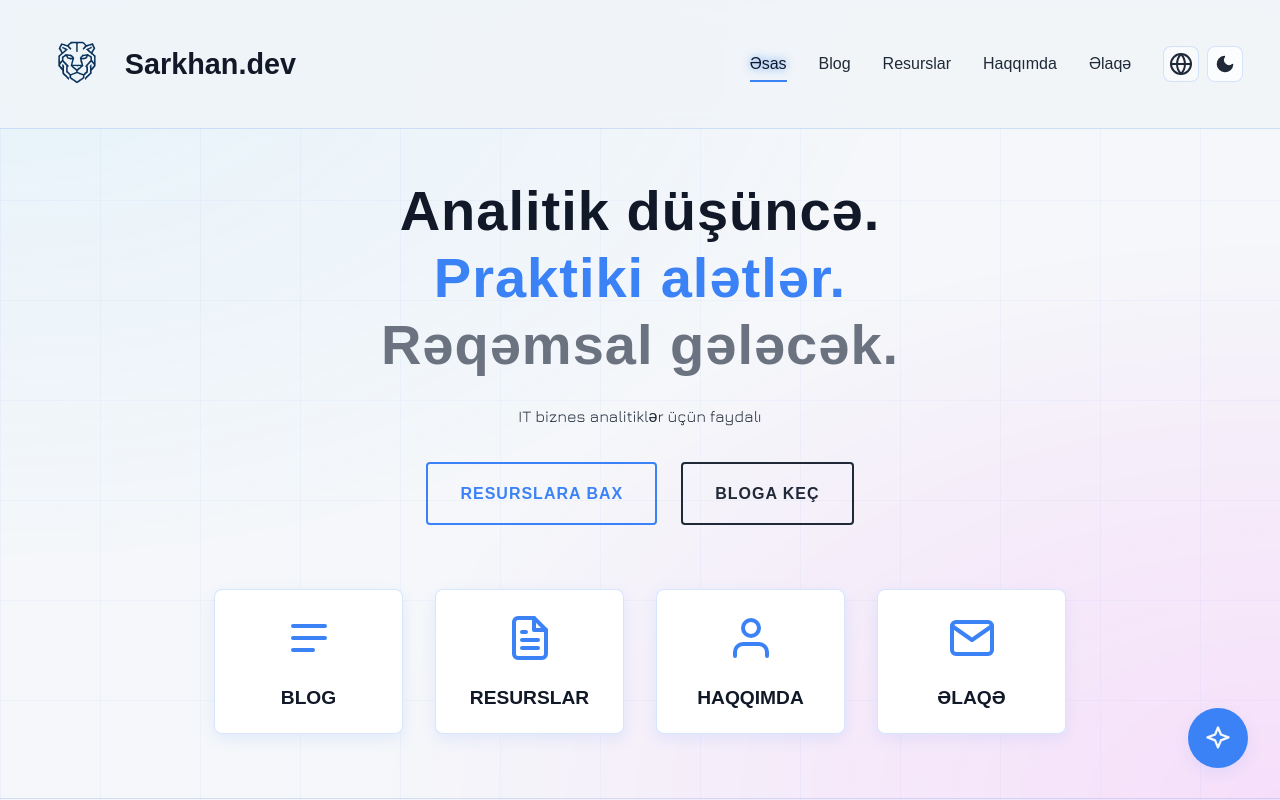
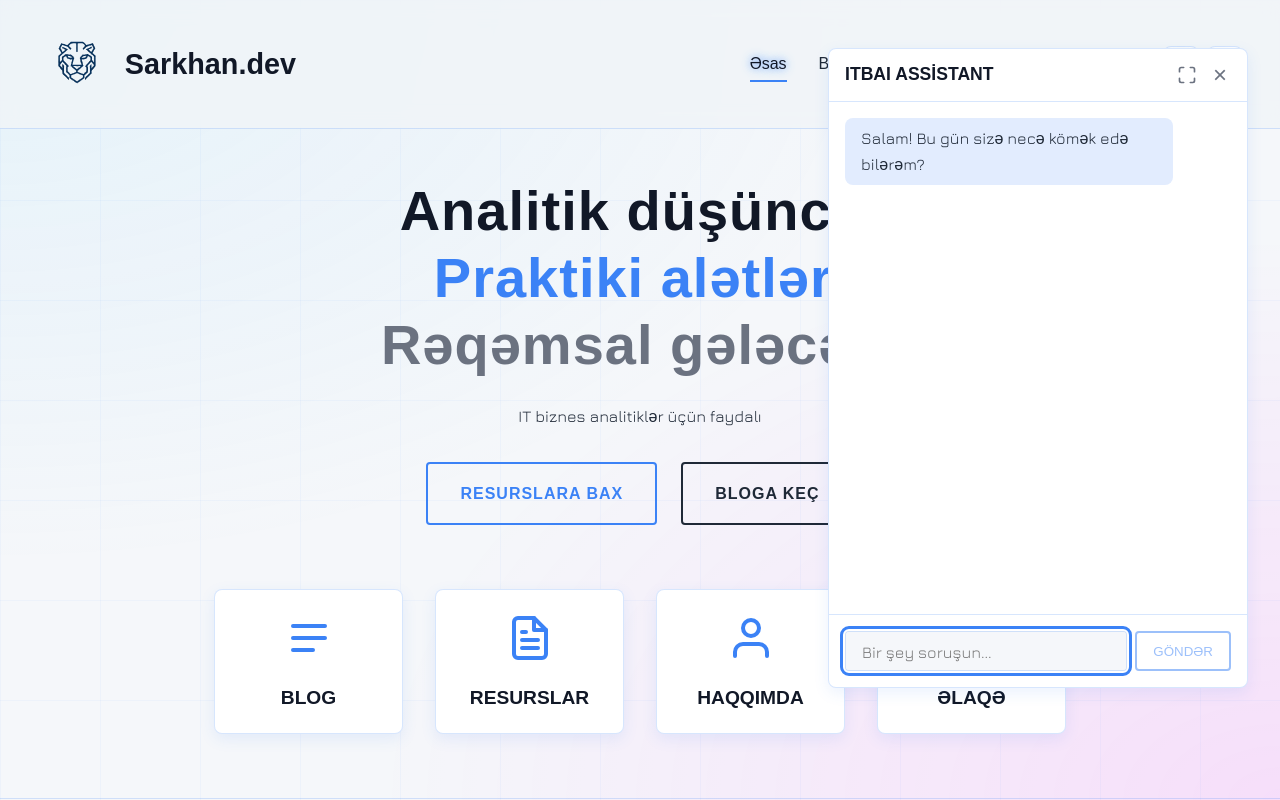
Before and after one commit to Saitosar/sarkhan-dev-nextjs, a Next.js app: page / in a window 1280 px wide. Both pictures are taken after a click on the button 1218 px from the left and 738 px from the top of the page. Shown: the top 800 px of the page. Built offline with nearby package versions, Linux system fonts and the light colour scheme; no server answers; a web font is replaced by a local one.

Commit message:
bug-fixes

```diff
--- a/components/AiAssistant.js
+++ b/components/AiAssistant.js
@@ -3,77 +3,80 @@ import Icon from './Icon';
 
 const AiAssistant = ({ t }) => {
   const [isOpen, setIsOpen] = useState(false);
-  const [isExpanded, setIsExpanded] = useState(false); // Новое состояние для режима окна
+  const [isExpanded, setIsExpanded] = useState(false);
   const [messages, setMessages] = useState([]);
   const [userInput, setUserInput] = useState('');
   const [isLoading, setIsLoading] = useState(false);
   const chatBodyRef = useRef(null);
   const textareaRef = useRef(null);
 
-  // Автоматическое расширение окна после 3 сообщений
+  // --- УЛУЧШЕННАЯ ЛОГИКА ЭФФЕКТОВ ---
+
+  // Эффект, который срабатывает только при открытии/закрытии чата
   useEffect(() => {
-    if (messages.length > 3 && !isExpanded) {
-      setIsExpanded(true);
+    if (isOpen) {
+      // Устанавливаем приветственное сообщение, только если чат пуст
+      if (messages.length === 0) {
+        setMessages([
+          { role: 'model', parts: [{ text: t?.aiAssistantWelcome || "Здравствуйте! Чем могу помочь?" }] }
+        ]);
+      }
+      // Фокусируемся на поле ввода
+      setTimeout(() => textareaRef.current?.focus(), 100);
     }
-  }, [messages, isExpanded]);
+  }, [isOpen]);
 
-  // Приветственное сообщение при первом открытии
-  useEffect(() => {
-    if (isOpen && messages.length === 0) {
-      setMessages([
-        { role: 'model', parts: [{ text: t.aiAssistantWelcome || "Здравствуйте! Чем могу помочь вам сегодня?" }] }
-      ]);
-    }
-  }, [isOpen, messages.length, t.aiAssistantWelcome]);
-
-  // Авто-прокрутка
+  // Эффект для авто-прокрутки при появлении новых сообщений
   useEffect(() => {
     if (chatBodyRef.current) {
       chatBodyRef.current.scrollTop = chatBodyRef.current.scrollHeight;
     }
   }, [messages]);
 
-  // Фокус и авто-изменение размера textarea
+  // Эффект для авто-изменения размера поля ввода
   useEffect(() => {
-    if (isOpen) {
-      setTimeout(() => textareaRef.current?.focus(), 100);
+    if (textareaRef.current) {
+      textareaRef.current.style.height = 'auto';
+      textareaRef.current.style.height = `${textareaRef.current.scrollHeight}px`;
     }
-    if (textareaRef.current) {
-        textareaRef.current.style.height = 'auto';
-        textareaRef.current.style.height = `${textareaRef.current.scrollHeight}px`;
+  }, [userInput]);
+
+  // Эффект для автоматического расширения окна
+  useEffect(() => {
+    // Считаем только реальные сообщения (не приветствие)
+    const realMessagesCount = messages.filter(m => !(m.role === 'model' && messages.indexOf(m) === 0)).length;
+    if (realMessagesCount >= 2 && !isExpanded) {
+      setIsExpanded(true);
     }
-  }, [isOpen, userInput]);
+  }, [messages, isExpanded]);
+
 
   const toggleChat = () => setIsOpen(!isOpen);
+  const toggleExpand = () => setIsExpanded(!isExpanded);
 
   const handleSendMessage = async (e) => {
     if (e) e.preventDefault();
     if (!userInput.trim() || isLoading) return;
 
     const userMessage = { role: 'user', parts: [{ text: userInput }] };
-    const newMessagesForUI = [...messages, userMessage];
+    const updatedMessages = [...messages, userMessage];
 
-    setMessages(newMessagesForUI);
+    setMessages(updatedMessages);
     setUserInput('');
     setIsLoading(true);
 
     try {
-      // --- НАДЕЖНОЕ ИСПРАВЛЕНИЕ ЗДЕСЬ ---
-      // Создаем чистую историю для API.
-      // Просто отбрасываем самое первое сообщение, если оно от модели.
-      const historyForAPI = newMessagesForUI.slice(); // Копируем массив
+      const historyForAPI = updatedMessages.slice();
       if (historyForAPI.length > 0 && historyForAPI[0].role === 'model') {
-          historyForAPI.shift(); // Удаляем первый элемент
+          historyForAPI.shift();
       }
 
-      // Если после фильтрации история пуста (например, только что отправили первое сообщение),
-      // то отправляем массив только с этим сообщением.
       const payloadHistory = historyForAPI.length > 0 ? historyForAPI : [userMessage];
 
       const response = await fetch('/api/assistant', {
         method: 'POST',
         headers: { 'Content-Type': 'application/json' },
-        body: JSON.stringify({ history: payloadHistory, locale: t.locale }),
+        body: JSON.stringify({ history: payloadHistory, locale: t?.locale }),
       });
 
       if (!response.ok) {
@@ -85,7 +88,7 @@ const AiAssistant = ({ t }) => {
       setMessages(prev => [...prev, { role: 'model', parts: [{ text: data.response }] }]);
     } catch (error) {
       console.error("Error in handleSendMessage:", error);
-      setMessages(prev => [...prev, { role: 'model', parts: [{ text: t.aiSummaryError || "Произошла ошибка. Попробуйте позже." }] }]);
+      setMessages(prev => [...prev, { role: 'model', parts: [{ text: t?.aiSummaryError || "Произошла ошибка. Попробуйте позже." }] }]);
     } finally {
       setIsLoading(false);
       setTimeout(() => textareaRef.current?.focus(), 0);
@@ -101,14 +104,21 @@ const AiAssistant = ({ t }) => {
 
   return (
     <>
-      <button className="chat-fab" onClick={toggleChat} title="AI Assistant">
+      <button className={`chat-fab ${isOpen ? 'hidden' : ''}`} onClick={toggleChat} title="AI Assistant">
         <Icon name="ai-sparkle" />
       </button>
 
-      <div className={`chat-window ${!isOpen ? 'closed' : ''}`}>
+      <div className={`chat-overlay ${isExpanded && isOpen ? 'expanded' : ''}`} onClick={toggleExpand}></div>
+
+      <div className={`chat-window ${!isOpen ? 'closed' : ''} ${isExpanded ? 'expanded' : 'compact'}`}>
         <div className="chat-header">
           <h3>ITBAI Assistant</h3>
-          <button className="chat-close-btn" onClick={toggleChat}>&times;</button>
+          <div className="header-controls">
+            <button className="chat-control-btn" onClick={toggleExpand} title={isExpanded ? 'Свернуть' : 'Развернуть'}>
+                <Icon name={isExpanded ? 'minimize' : 'expand'} />
+            </button>
+            <button className="chat-control-btn chat-close-btn" onClick={toggleChat} title="Закрыть">&times;</button>
+          </div>
         </div>
         <div className="chat-body" ref={chatBodyRef}>
           {messages.map((msg, index) => (
@@ -125,7 +135,7 @@ const AiAssistant = ({ t }) => {
         <form className="chat-footer" onSubmit={handleSendMessage}>
           <textarea
             ref={textareaRef}
-            placeholder={t.aiAssistantPlaceholder || "Спросите что-нибудь..."}
+            placeholder={t?.aiAssistantPlaceholder || "Спросите что-нибудь..."}
             value={userInput}
             onChange={(e) => setUserInput(e.target.value)}
             onKeyDown={handleKeyDown}
@@ -133,7 +143,7 @@ const AiAssistant = ({ t }) => {
             rows={1}
           />
           <button type="submit" disabled={isLoading || !userInput.trim()}>
-            {t.aiAssistantSend || "Отправить"}
+            {t?.aiAssistantSend || "Отправить"}
           </button>
         </form>
       </div>
```
